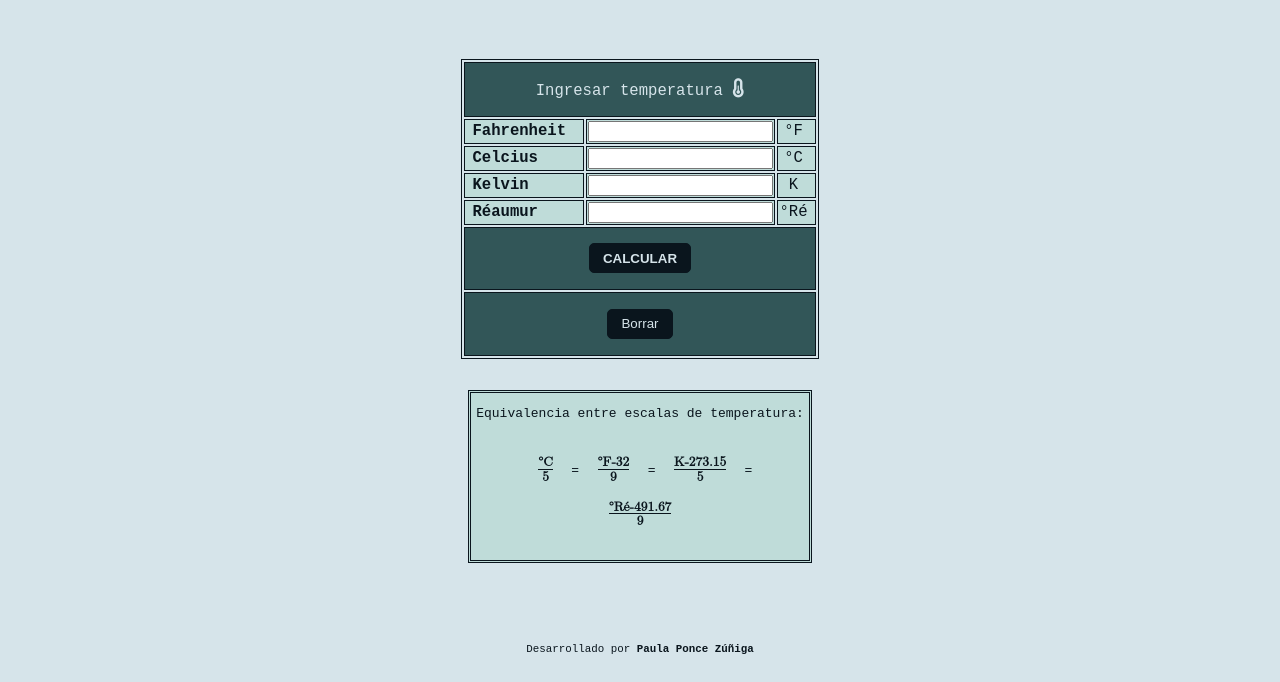
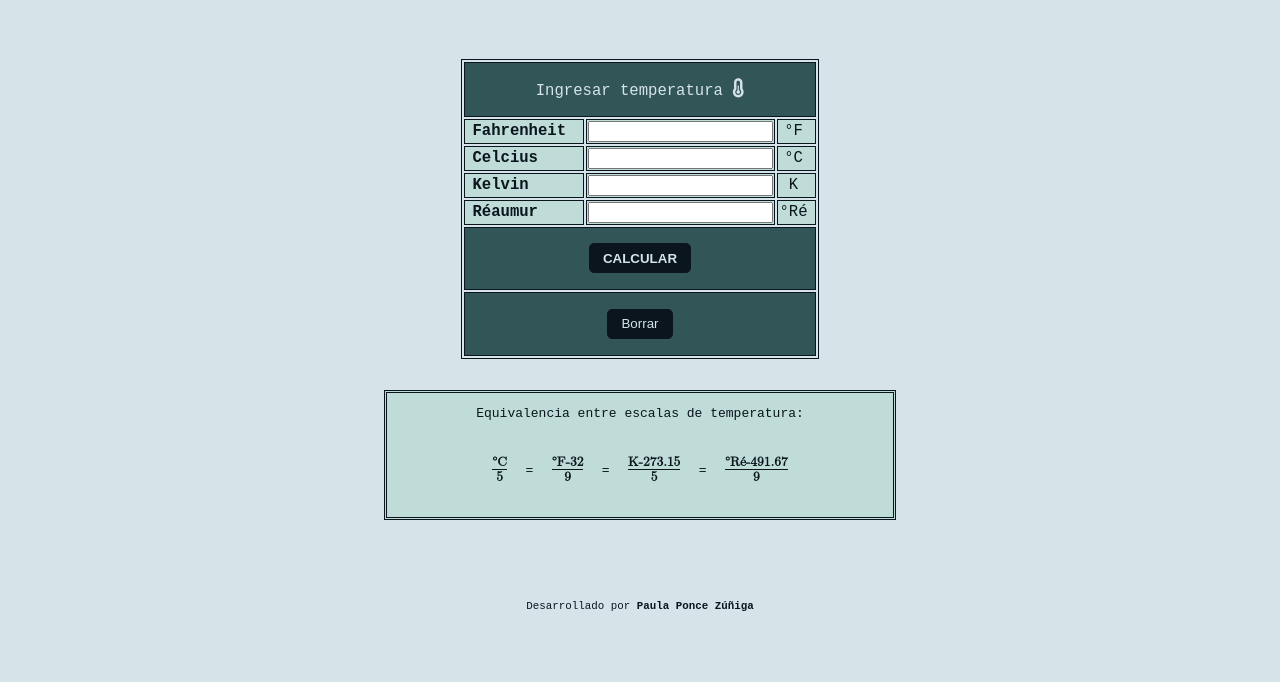
Before and after one commit to PaulaPonce/conversor-temperatura, a plain HTML site: page index.html in a window 1280 px wide. Shown: the part 137-819 px from the top of the page. Drawn offline with Linux system fonts and the light colour scheme.

Commit message:
arreglo de estilos

```diff
--- a/assets/css/main.css
+++ b/assets/css/main.css
@@ -66,7 +66,12 @@ button:hover{
 .math{
 	background-color: #BFDCD9;
 	border: double #0A151D;
-	margin: 1em 36em 4em 36em;
+	margin-top: 1em;
+	margin-bottom: 4em;
+	margin-left: 30%;
+	margin-right: 30%;
+	/*margin: 1em 36em 4em 36em;*/
+
 }
 .math p:first-child{
 	display: block;
```
